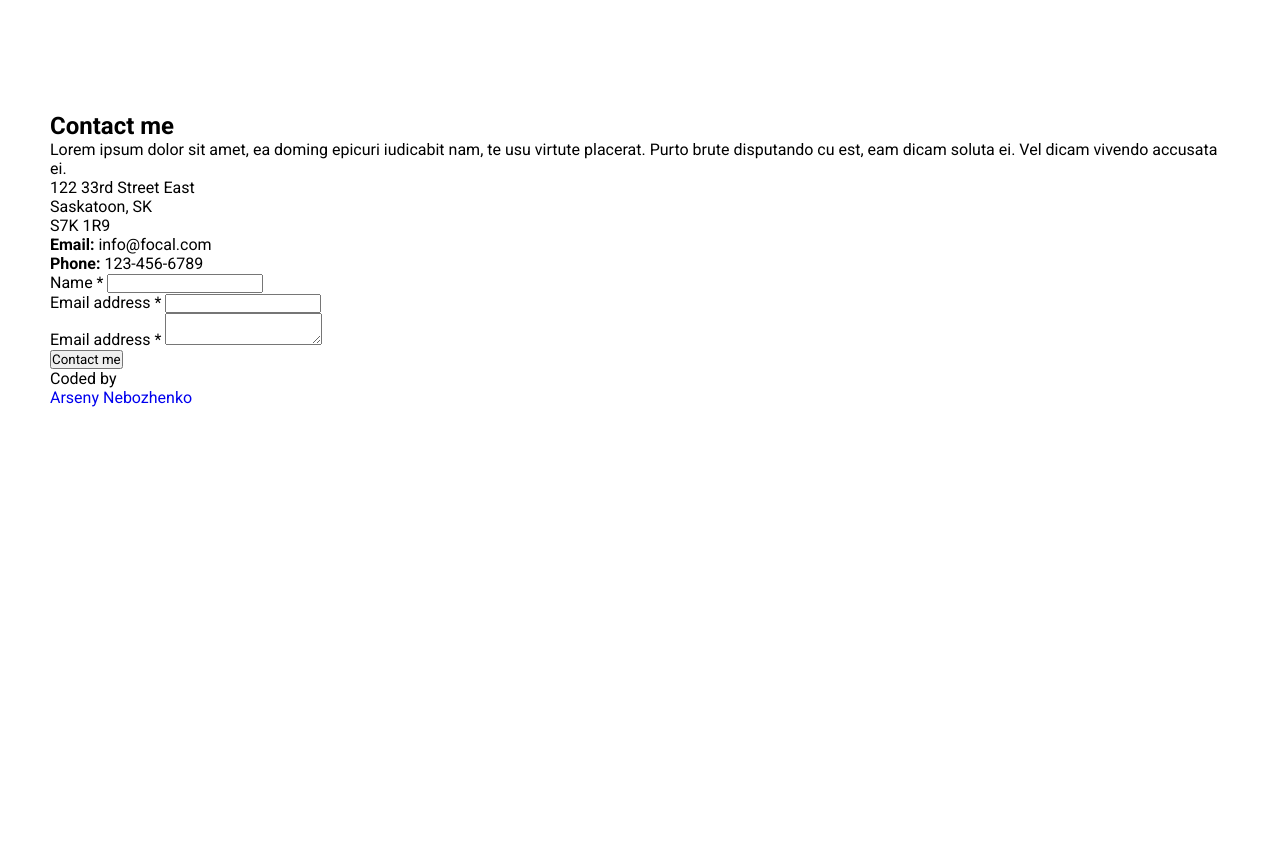
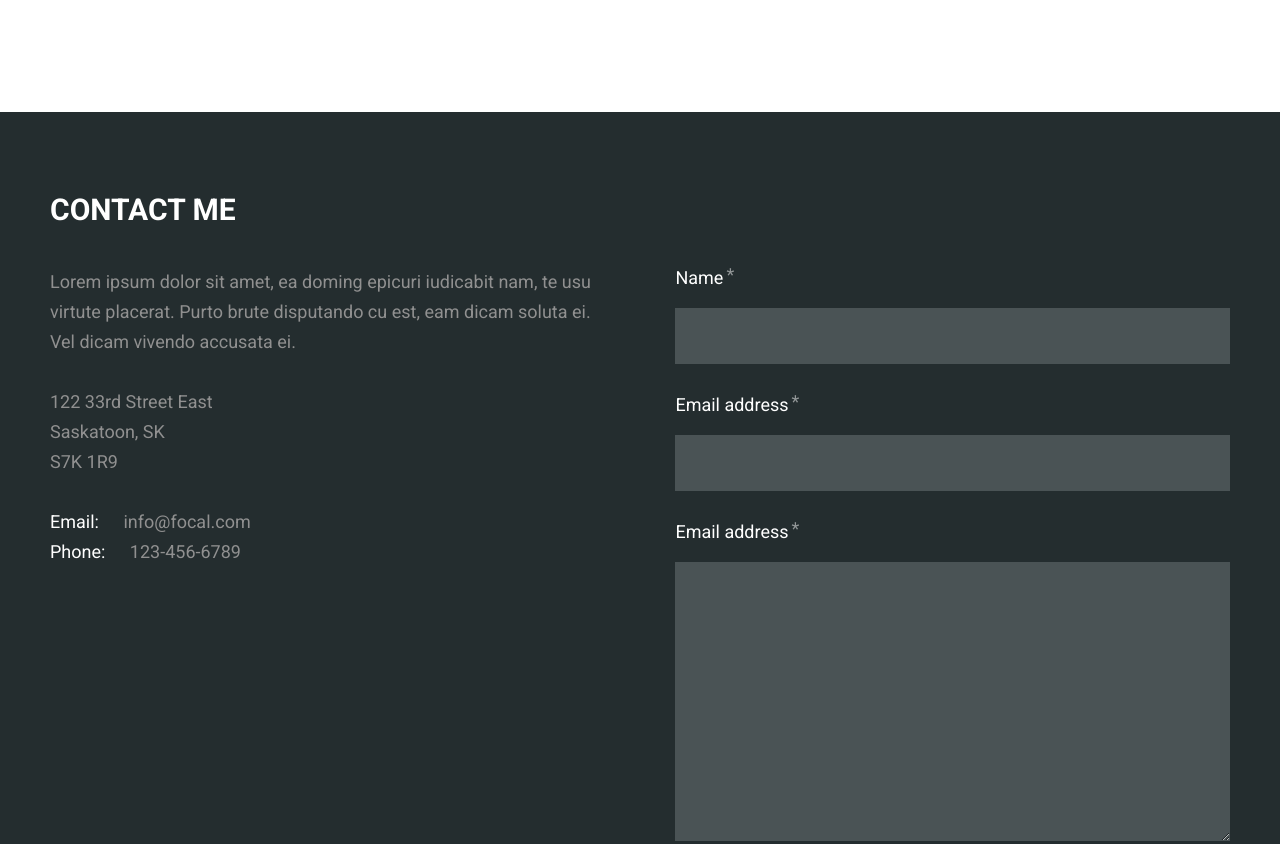
Before and after one commit to yap8/focal, a website: page src/index.html in a window 1280 px wide. Shown: the part 6588-7432 px from the top of the page. Before the commit the page ends 6995 px from the top, so only its background shows below. Drawn offline with Linux system fonts and the light colour scheme.

Commit message:
added styes for section-contact and contact-form

```diff
--- a/src/index.html
+++ b/src/index.html
@@ -470,12 +470,12 @@
             <!-- form-group -->
             <div class="contact-form__form-group">
               <label for="name" class="contact-form__form-group-label">Name <span class="contact-form__form-group-label-required">*</span></label>
-              <input type="text" name="name" id="name" required class="contact-form__form-group-form">
+              <input type="text" name="name" id="name" required class="contact-form__form-group-input">
             </div>
             <!-- form-group -->
             <div class="contact-form__form-group">
               <label for="email" class="contact-form__form-group-label">Email address <span class="contact-form__form-group-label-required">*</span></label>
-              <input type="email" name="email" id="email" required class="contact-form__form-group-form">
+              <input type="email" name="email" id="email" required class="contact-form__form-group-input">
             </div>
             <!-- form-group -->
             <div class="contact-form__form-group">
--- a/src/scss/blocks/_contact-form.scss
+++ b/src/scss/blocks/_contact-form.scss
@@ -1,3 +1,48 @@
 .contact-form {
-
+  display: flex;
+  flex-direction: column;
+  width: 100%;
+  &__form-group {
+    display: flex;
+    flex-direction: column;
+    margin-bottom: 30px;
+    &:last-of-type {
+      margin-bottom: 40px;
+    }
+  }
+  &__form-group-label {
+    font-size: 18px;
+    color: #fff;
+    display: flex;
+    margin-bottom: 20px;
+  }
+  &__form-group-label-required {
+    margin-left: 3px;
+    margin-top: -3px;
+    font-size: 18px;
+    opacity: .5;
+  }
+  &__form-group-input,
+  &__form-group-textarea {
+    background-color: #4A5355;
+    border: 0;
+    height: 56px;
+  }
+  &__form-group-input {
+  }
+  &__form-group-textarea {
+    height: 279px;
+    resize: vertical;
+  }
+  &__button {
+    background-color: #181E20;
+    color: #fff;
+    text-transform: uppercase;
+    font-weight: 700;
+    font-size: 18px;
+    height: 56px;
+    width: 185px;
+    border: 0;
+    cursor: pointer;
+  }
 }
--- a/src/scss/blocks/_section-contact.scss
+++ b/src/scss/blocks/_section-contact.scss
@@ -1,5 +1,40 @@
 .section-contact {
+  background-color: #242D2F;
   &__inner {
     @include container;
+    height: 905px;
+    display: flex;
+    flex-direction: column;
+    justify-content: center;
+  }
+  &__title {
+    color: #fff;
+    font-size: 30px;
+    text-transform: uppercase;
+    margin-bottom: 40px;
+  }
+  &__content-wrapper {
+    display: flex;
+    justify-content: space-between;
+  }
+  &__info {
+    width: 47%;
+
+  }
+  &__info-text {
+    color: #909090;
+    font-size: 18px;
+    line-height: 30px;
+  }
+  &__info-text-paragraph {
+    margin-bottom: 30px;
+  }
+  &__info-text-paragraph-highlighted {
+    color: #fff;
+    font-weight: 400;
+    margin-right: 20px;
+  }
+  &__form {
+    width: 47%;
   }
 }
```
Also changed, not shown: src/css/style.css.
